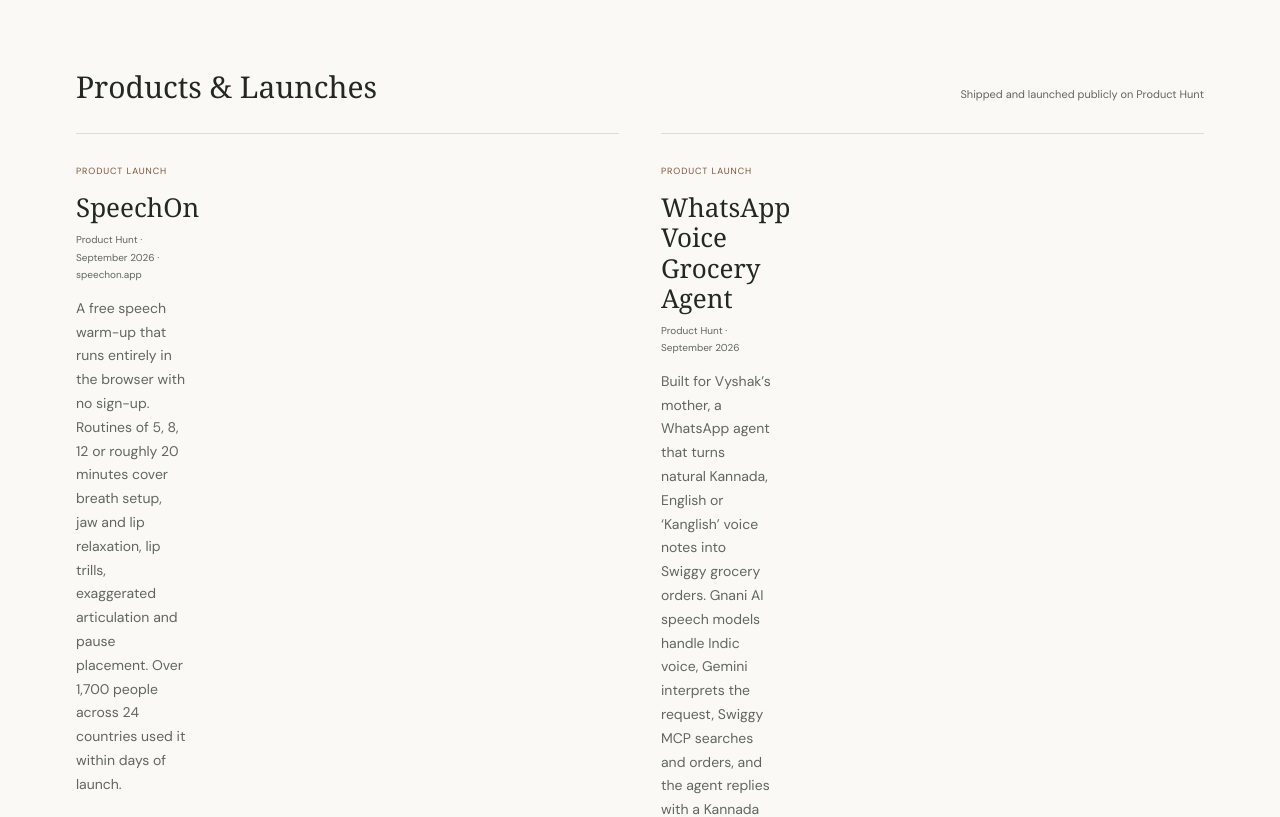
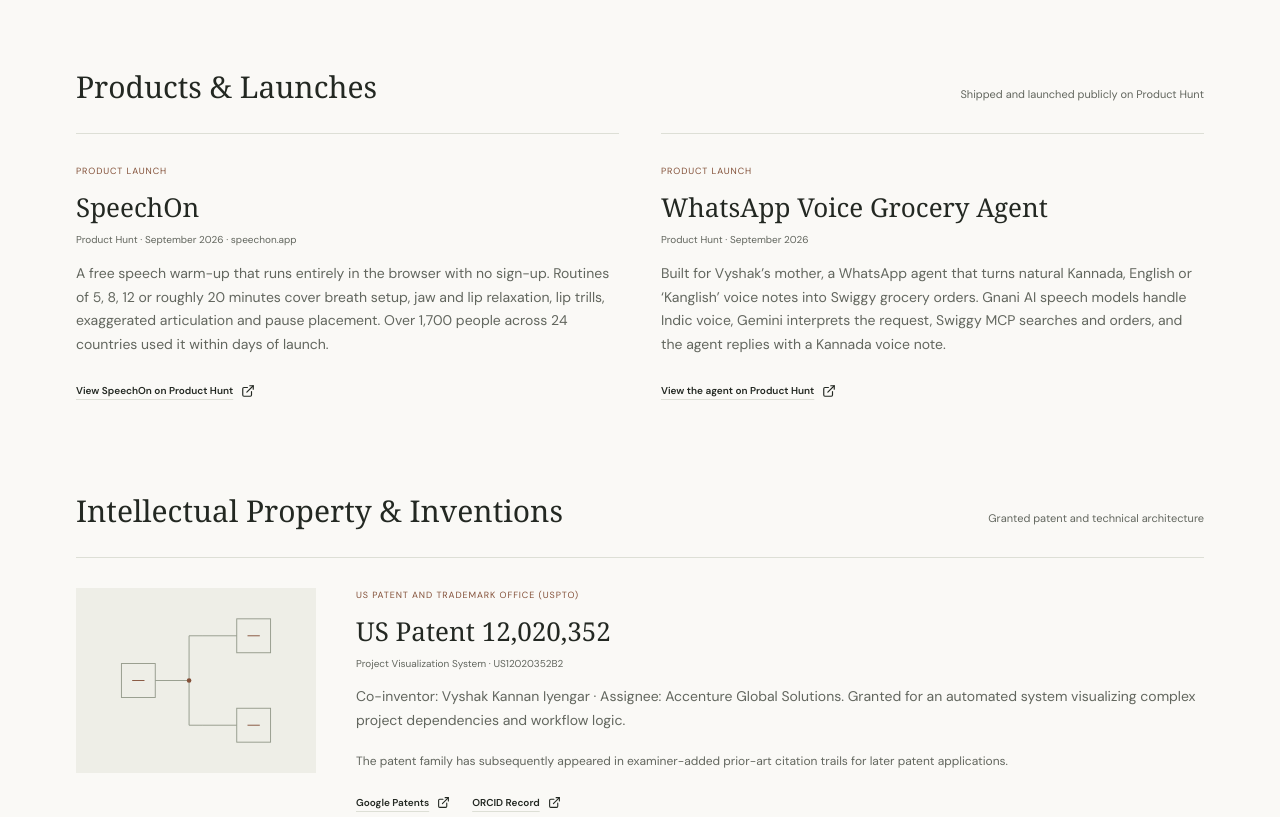
Before and after one commit to vyshakiyengar/portfolio-v2, a React (Vite) app: page / in a window 1280 px wide. Shown: the part 5840-6657 px from the top of the page. Built offline with nearby package versions, Linux system fonts and the light colour scheme; a web font is replaced by a local one.

Commit message:
Fix product card width: feature-media reserves a preview column

```diff
--- a/src/components/Features.jsx
+++ b/src/components/Features.jsx
@@ -325,7 +325,7 @@
                                 href={item.link}
                                 target="_blank"
                                 rel="noopener noreferrer"
-                                className="builder-card feature-media block-link"
+                                className="builder-card block-link"
                             >
                                 <div className="card-content-wrapper">
                                     <div className="card-header">
```
